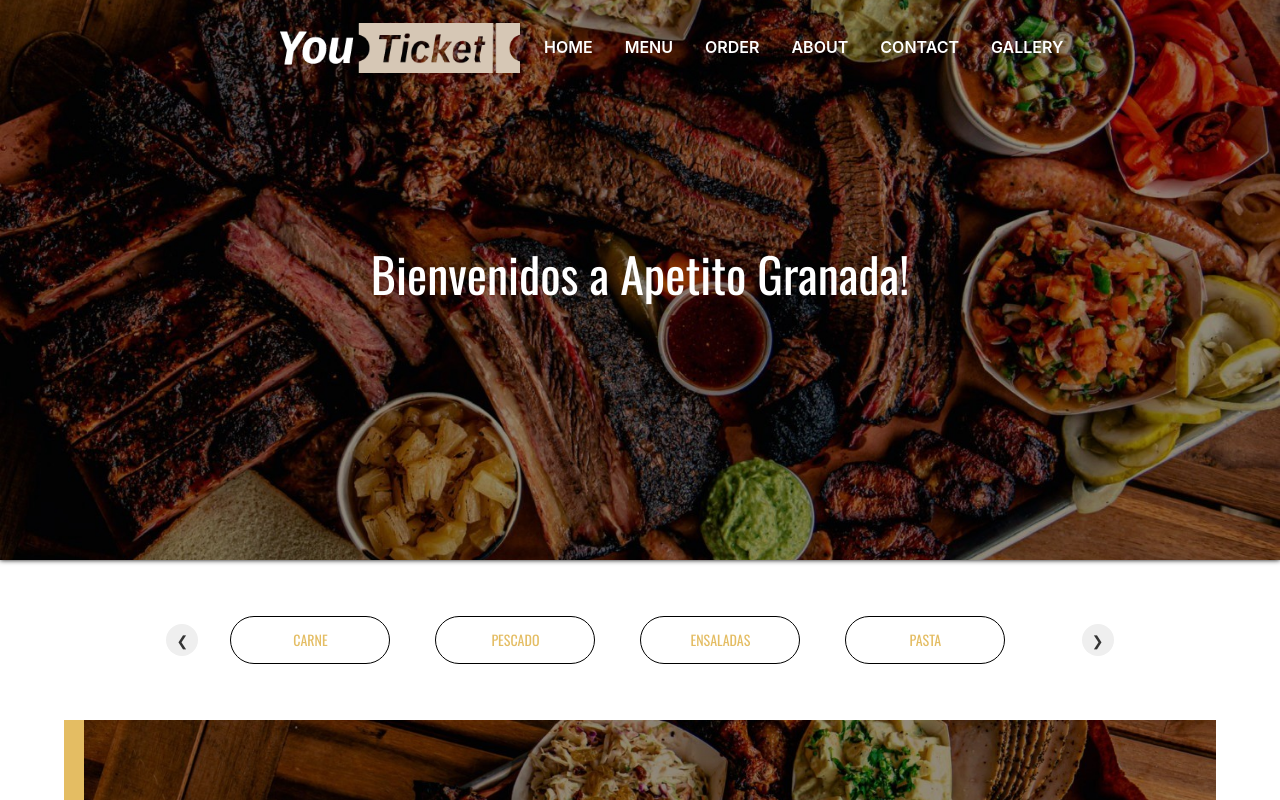
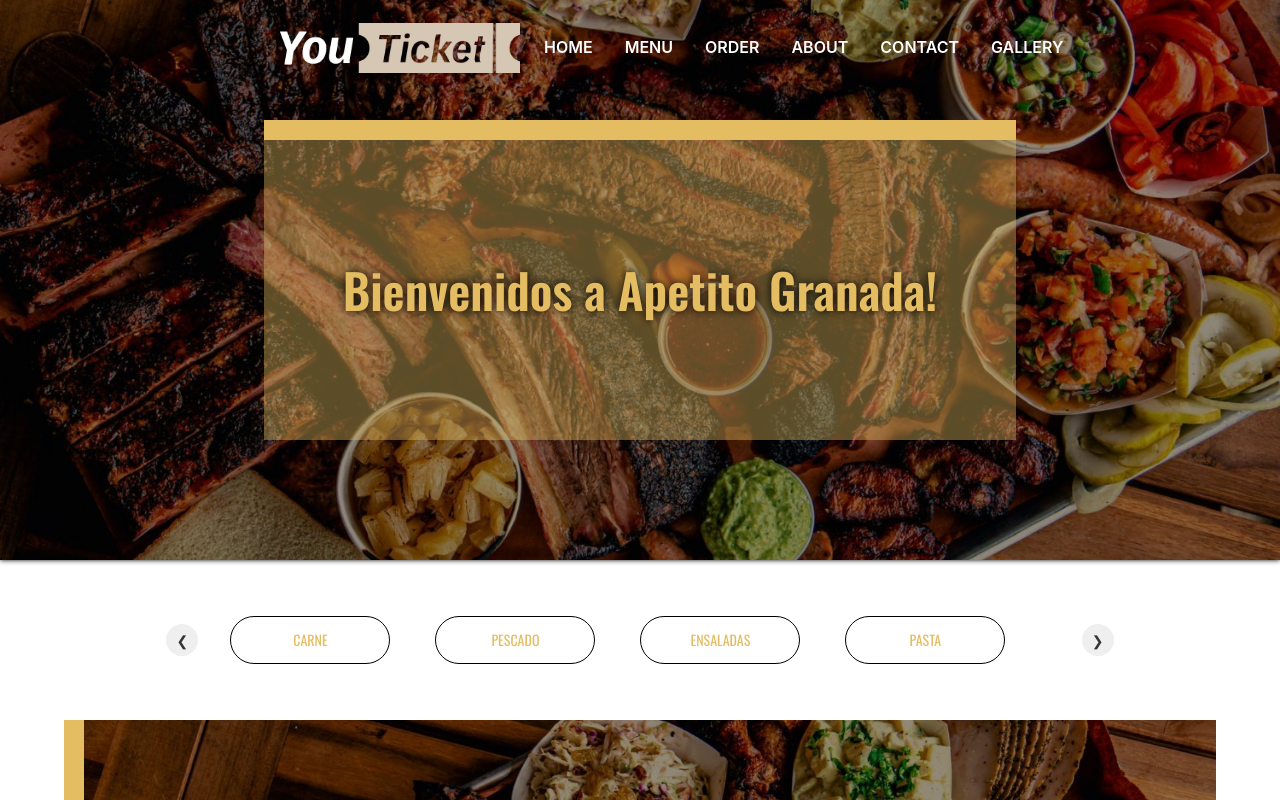
Before and after one commit to LeanM/apetito-granada-web, a React (Create React App) app: page / in a window 1280 px wide. Shown: the top 800 px of the page. Built offline with nearby package versions, Linux system fonts and the light colour scheme; no server answers.

Commit message:
Update Home.js

```diff
--- a/src/components/home-components/Home.js
+++ b/src/components/home-components/Home.js
@@ -55,13 +55,29 @@ export default function Home() {
         <div
           style={{
             color: "white",
+            width: "47rem",
+            height: "20rem",
             fontSize: "3rem",
             zIndex: 20,
             position: "absolute",
-            top: "30%",
+            textAlign: "center",
+            display: "flex",
+            justifyContent: "center",
+            alignItems: "center",
+            top: "15%",
+            borderTop: `solid 20px ${colors.nav}`,
+            backgroundColor: colors.navSemiTransparent,
           }}
         >
-          Bienvenidos a Apetito Granada!
+          <p
+            style={{
+              fontWeight: "800",
+              color: colors.nav,
+              textShadow: "black 0 0 10px",
+            }}
+          >
+            Bienvenidos a Apetito Granada!
+          </p>
         </div>
       </div>
       <div
```
